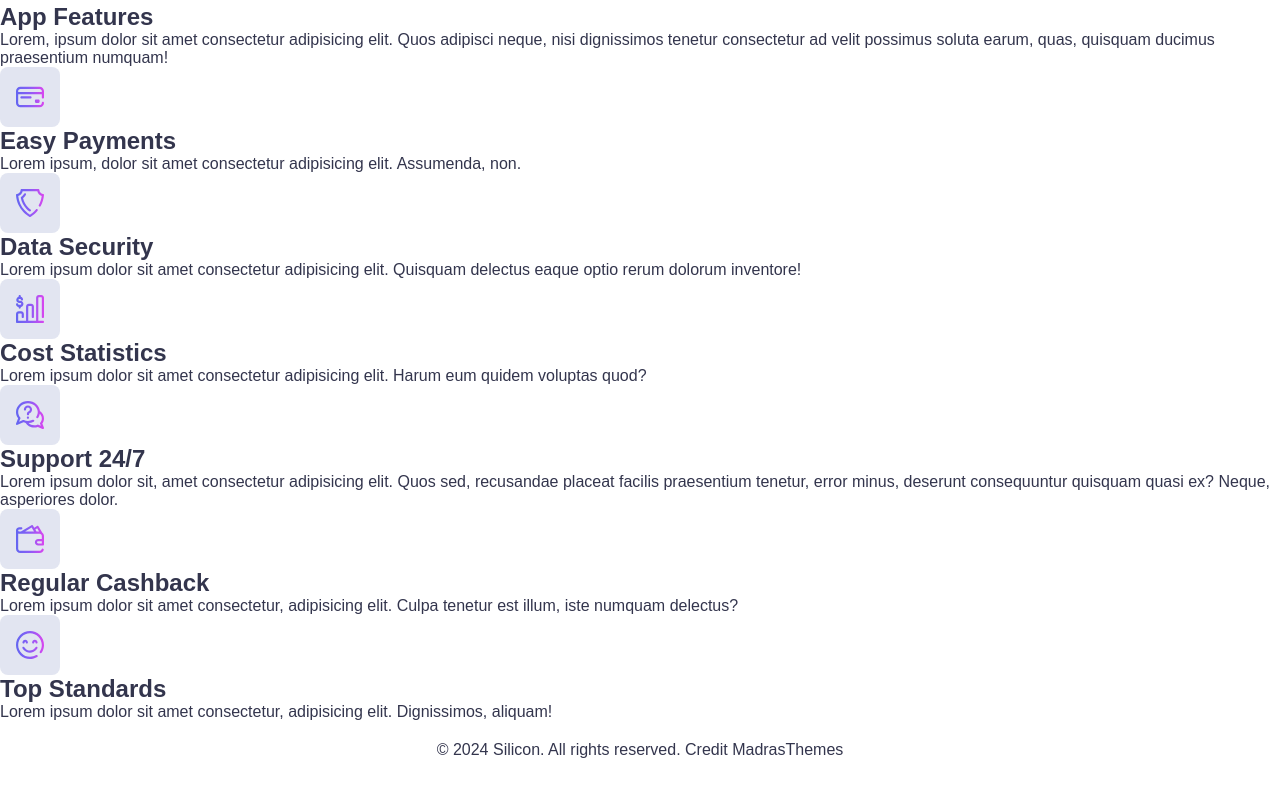
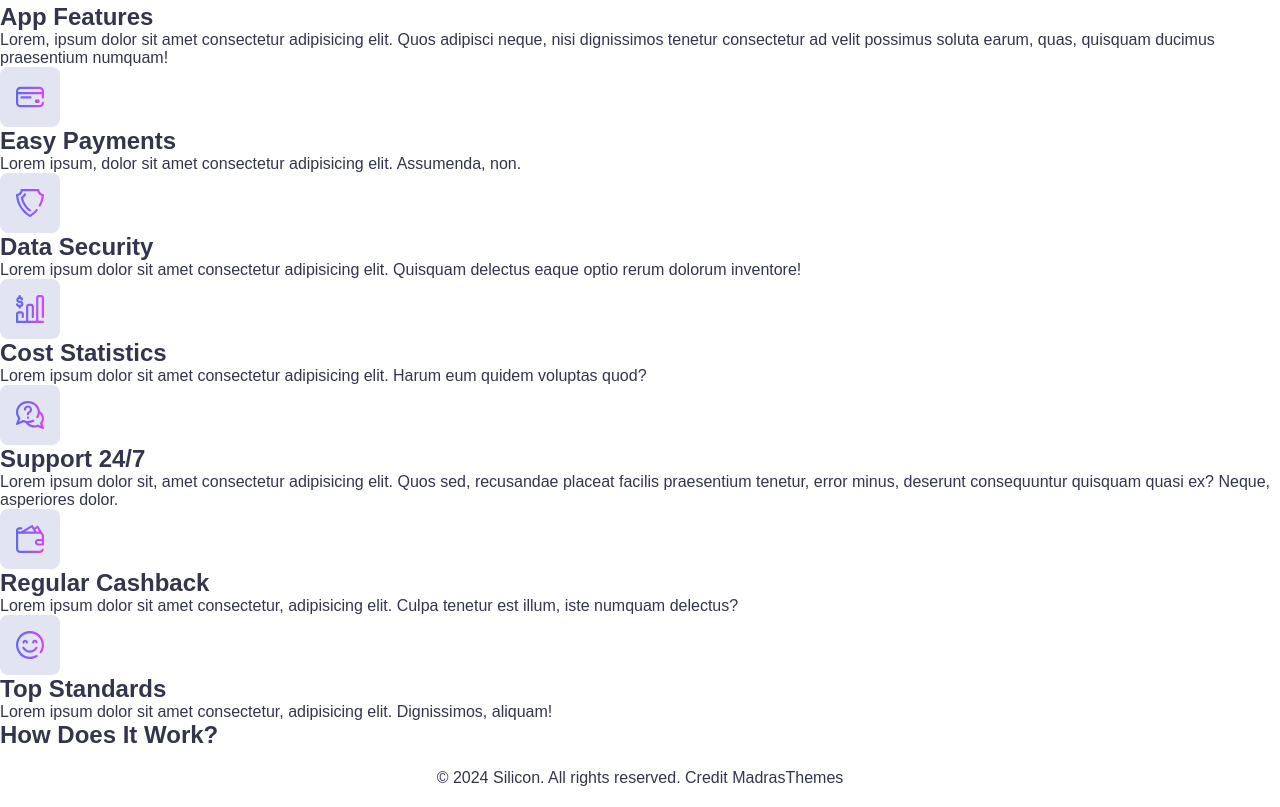
Before and after one commit to Emelie1812/Silicon, a plain HTML site: page HTML-assignment/index.html in a window 1280 px wide. Shown: the part 2298-3105 px from the top of the page. Before the commit the page ends 3077 px from the top, so only its background shows below. Drawn offline with Linux system fonts and the light colour scheme.

Commit message:
added h1 in slider section

```diff
--- a/HTML-assignment/index.html
+++ b/HTML-assignment/index.html
@@ -169,7 +169,9 @@
         </section>
 
         <section class="slider">
-
+            <div class="slider-wrapper">
+                <h1>How Does It Work?</h1>
+            </div>
         </section>
     </main>
 
```
